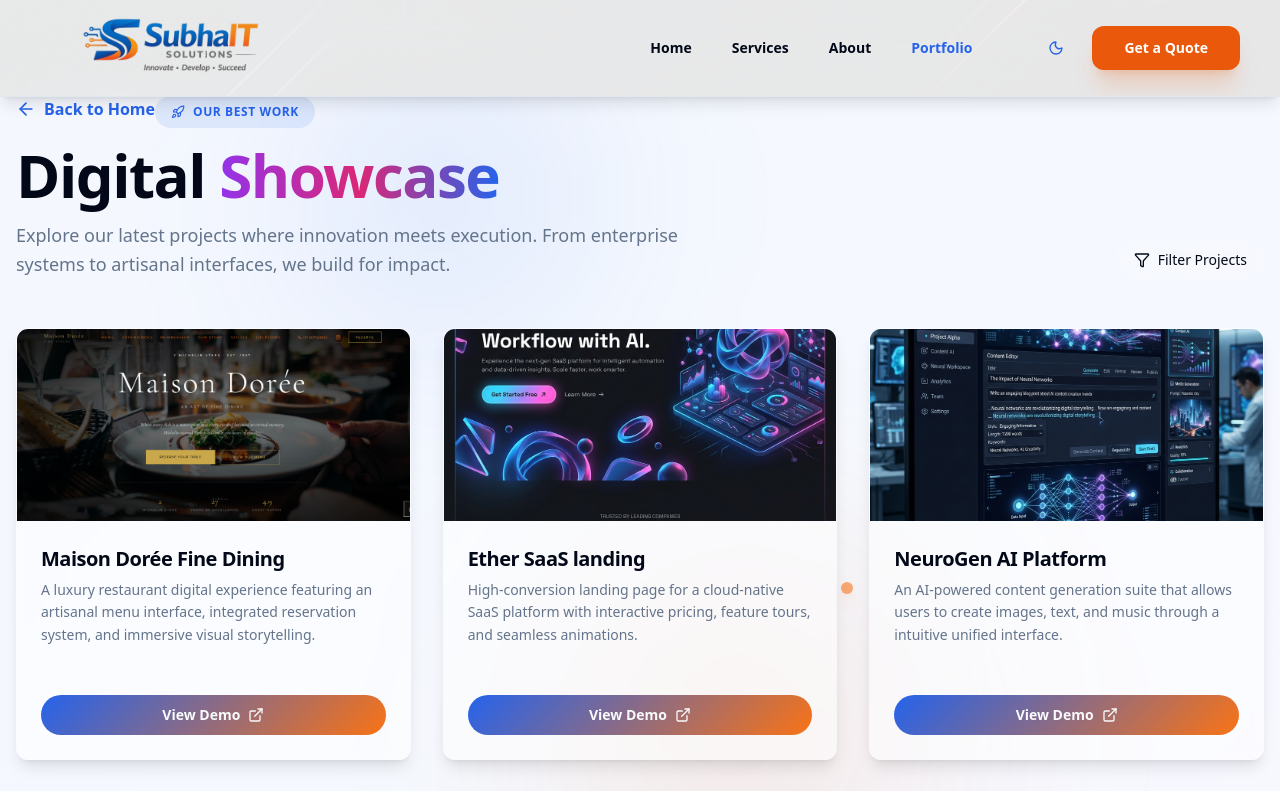
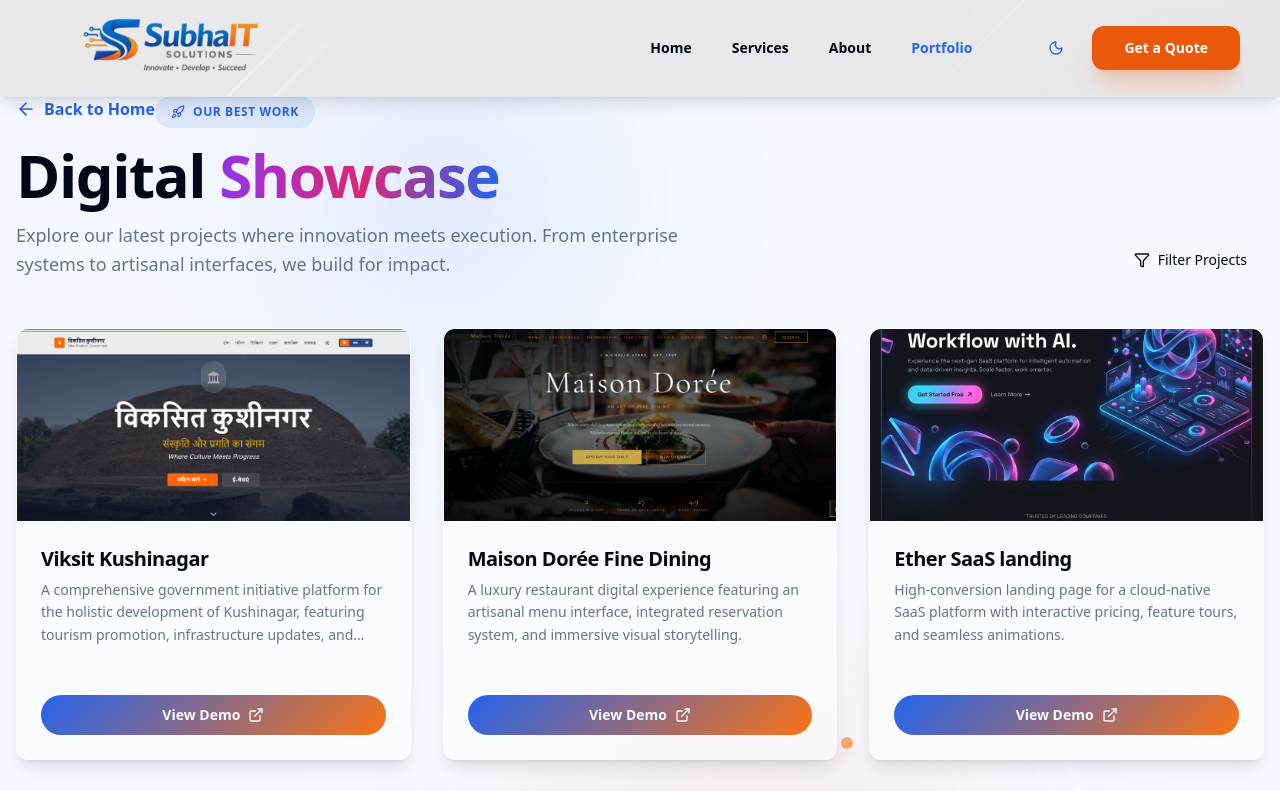
Before and after one commit to pushpendracse/shubhaitofficial, a Next.js app: page /portfolio in a window 1280 px wide. Shown: the top 791 px of the page. Built offline with nearby package versions, Linux system fonts and the light colour scheme.

Commit message:
Update it

```diff
--- a/src/app/portfolio/page.js
+++ b/src/app/portfolio/page.js
@@ -10,6 +10,14 @@ import { Button } from '@/components/ui/button';
 const portfolioData = [
     {
         id: 1,
+        title: "Viksit Kushinagar",
+        description: "A comprehensive government initiative platform for the holistic development of Kushinagar, featuring tourism promotion, infrastructure updates, and citizen engagement tools.",
+        thumbnail: "/portfolio/Viksitkushinagar.png",
+        demoLink: "https://viksitkushinagar.com/",
+        tags: ["Government", "Next.js", "Full Stack"]
+    },
+    {
+        id: 2,
         title: "Maison Dorée Fine Dining",
         description: "A luxury restaurant digital experience featuring an artisanal menu interface, integrated reservation system, and immersive visual storytelling.",
         thumbnail: "/portfolio/restaurant.png",
@@ -17,7 +25,7 @@ const portfolioData = [
         tags: ["UI/UX", "Next.js", "Hospitality"]
     },
     {
-        id: 2,
+        id: 3,
         title: "Ether SaaS landing",
         description: "High-conversion landing page for a cloud-native SaaS platform with interactive pricing, feature tours, and seamless animations.",
         thumbnail: "/portfolio/saas.png",
@@ -25,7 +33,7 @@ const portfolioData = [
         tags: ["React", "Framer Motion", "UI/UX"]
     },
     {
-        id: 3,
+        id: 4,
         title: "NeuroGen AI Platform",
         description: "An AI-powered content generation suite that allows users to create images, text, and music through a intuitive unified interface.",
         thumbnail: "/portfolio/ai.png",
@@ -33,7 +41,7 @@ const portfolioData = [
         tags: ["AI/ML", "TypeScript", "Node.js"]
     },
     {
-        id: 4,
+        id: 5,
         title: "Vault Fintech App",
         description: "Premium investment and crypto management application with institutional-grade security and advanced portfolio tracking.",
         thumbnail: "/portfolio/fintech.png",
@@ -41,7 +49,7 @@ const portfolioData = [
         tags: ["Blockchain", "Security", "Real-time"]
     },
     {
-        id: 5,
+        id: 6,
         title: "Global Supply Chain Pro",
         description: "Enterprise level logistics tracker optimized for global freight companies with IoT integration and route optimization.",
         thumbnail: "/portfolio/ecommerce.png", // Reusing image for demo variety
@@ -49,7 +57,7 @@ const portfolioData = [
         tags: ["Enterprise", "IoT", "React"]
     },
     {
-        id: 6,
+        id: 7,
         title: "Lumina Creative Studio",
         description: "A minimal and artistic portfolio template for creators and agencies, focusing on high-quality visuals and smooth transitions.",
         thumbnail: "/portfolio/saas.png", // Reusing image for demo variety
```
Also changed, not shown: public/portfolio/Viksitkushinagar.png (added).
